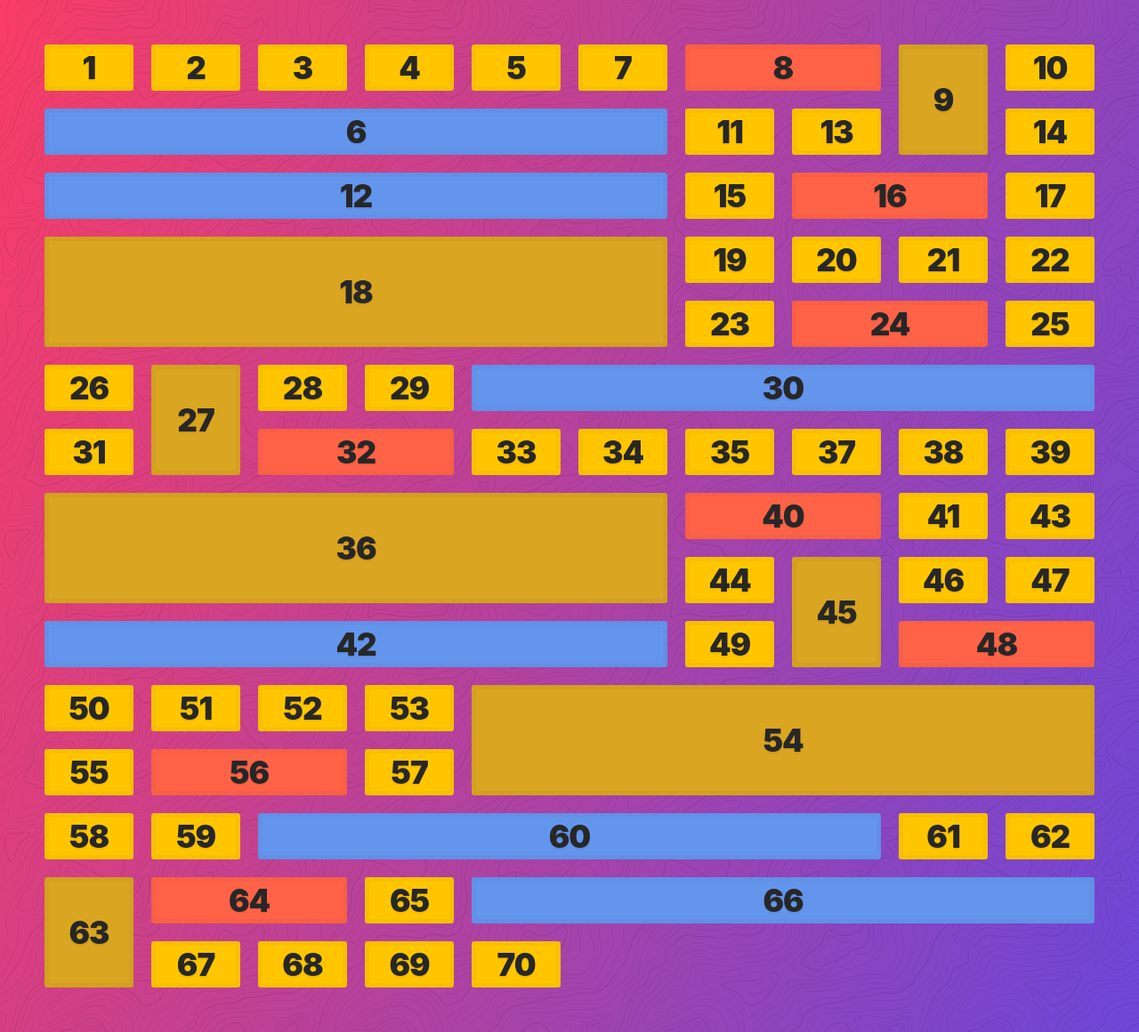
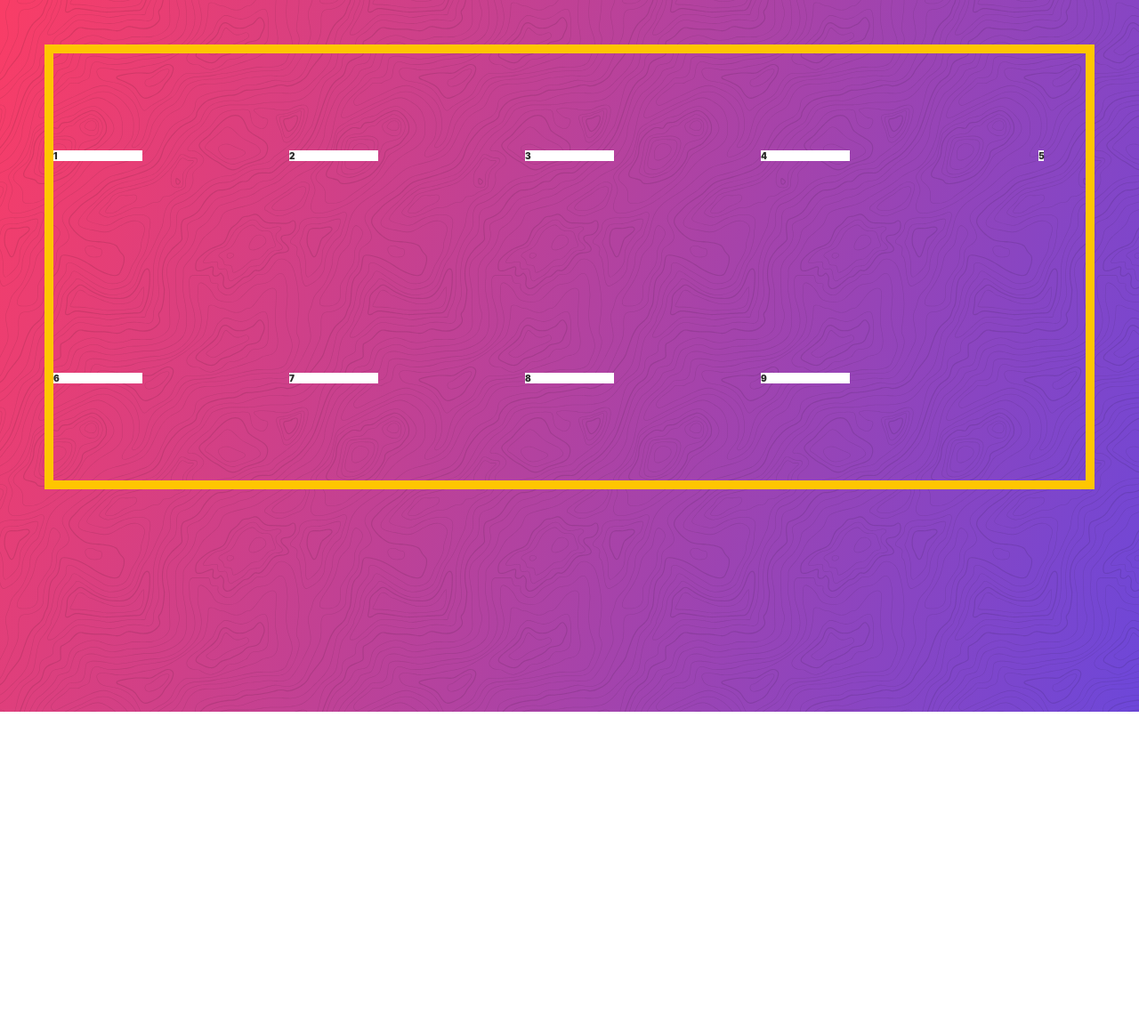
Before and after one commit to glitchedmob/wesbos-cssgrid, a website: page index.html in a window 1280 px wide. Shown: the whole page at 89% size. After the commit the page ends 800 px from the top, so only its background shows below. Drawn offline with Linux system fonts and the light colour scheme.

Commit message:
Lesson 18

```diff
--- a/index.html
+++ b/index.html
@@ -9,99 +9,37 @@
 </head>
 <body>
 	<div class="container">
-		<div class="item item1">1</div>
-		<div class="item item2">2</div>
-		<div class="item item3">3</div>
-		<div class="item item4">4</div>
-		<div class="item item5">5</div>
-		<div class="item item6">6</div>
-		<div class="item item7">7</div>
-		<div class="item item8">8</div>
-		<div class="item item9">9</div>
-		<div class="item item10">10</div>
-		<div class="item item11">11</div>
-		<div class="item item12">12</div>
-		<div class="item item13">13</div>
-		<div class="item item14">14</div>
-		<div class="item item15">15</div>
-		<div class="item item16">16</div>
-		<div class="item item17">17</div>
-		<div class="item item18">18</div>
-		<div class="item item19">19</div>
-		<div class="item item20">20</div>
-		<div class="item item21">21</div>
-		<div class="item item22">22</div>
-		<div class="item item23">23</div>
-		<div class="item item24">24</div>
-		<div class="item item25">25</div>
-		<div class="item item26">26</div>
-		<div class="item item27">27</div>
-		<div class="item item28">28</div>
-		<div class="item item29">29</div>
-		<div class="item item30">30</div>
-		<div class="item item31">31</div>
-		<div class="item item32">32</div>
-		<div class="item item33">33</div>
-		<div class="item item34">34</div>
-		<div class="item item35">35</div>
-		<div class="item item36">36</div>
-		<div class="item item37">37</div>
-		<div class="item item38">38</div>
-		<div class="item item39">39</div>
-		<div class="item item40">40</div>
-		<div class="item item41">41</div>
-		<div class="item item42">42</div>
-		<div class="item item43">43</div>
-		<div class="item item44">44</div>
-		<div class="item item45">45</div>
-		<div class="item item46">46</div>
-		<div class="item item47">47</div>
-		<div class="item item48">48</div>
-		<div class="item item49">49</div>
-		<div class="item item50">50</div>
-		<div class="item item51">51</div>
-		<div class="item item52">52</div>
-		<div class="item item53">53</div>
-		<div class="item item54">54</div>
-		<div class="item item55">55</div>
-		<div class="item item56">56</div>
-		<div class="item item57">57</div>
-		<div class="item item58">58</div>
-		<div class="item item59">59</div>
-		<div class="item item60">60</div>
-		<div class="item item61">61</div>
-		<div class="item item62">62</div>
-		<div class="item item63">63</div>
-		<div class="item item64">64</div>
-		<div class="item item65">65</div>
-		<div class="item item66">66</div>
-		<div class="item item67">67</div>
-		<div class="item item68">68</div>
-		<div class="item item69">69</div>
-		<div class="item item70">70</div>
+		<div class="itm itm1">1</div>
+		<div class="itm itm2">2</div>
+		<div class="itm itm3">3</div>
+		<div class="itm itm4">4</div>
+		<div class="itm itm5">5</div>
+		<div class="itm itm6">6</div>
+		<div class="itm itm7">7</div>
+		<div class="itm itm8">8</div>
+		<div class="itm itm9">9</div>
 	</div>
 	<style>
 		.container {
 			display: grid;
 			grid-gap: 20px;
-			grid-template-columns: repeat(10, 1fr);
-			grid-auto-flow: dense;
+			height: 500px;
+			grid-template-columns: repeat(5, 100px );
+			border: 10px solid var(--yellow);
+			justify-items: stretch;
+			align-items: center;
+			justify-content: space-between;
+			align-content: space-around;
 		}
 
-		.item:nth-child(6n) {
-			 background: cornflowerblue;
-			 grid-column: span 6;
+		.itm {
+			background: white;
 		}
 
-		.item:nth-child(8n) {
-			background: tomato;
-			grid-column: span 2;
+		.itm5 {
+			justify-self: center;
+			align-self: stretch;
 		}
-
-		.item:nth-child(9n) {
-			background: goldenrod;
-			grid-row: span 2;
-		}
-	</style	>
+	</style>
 </body>
 </html>
```
